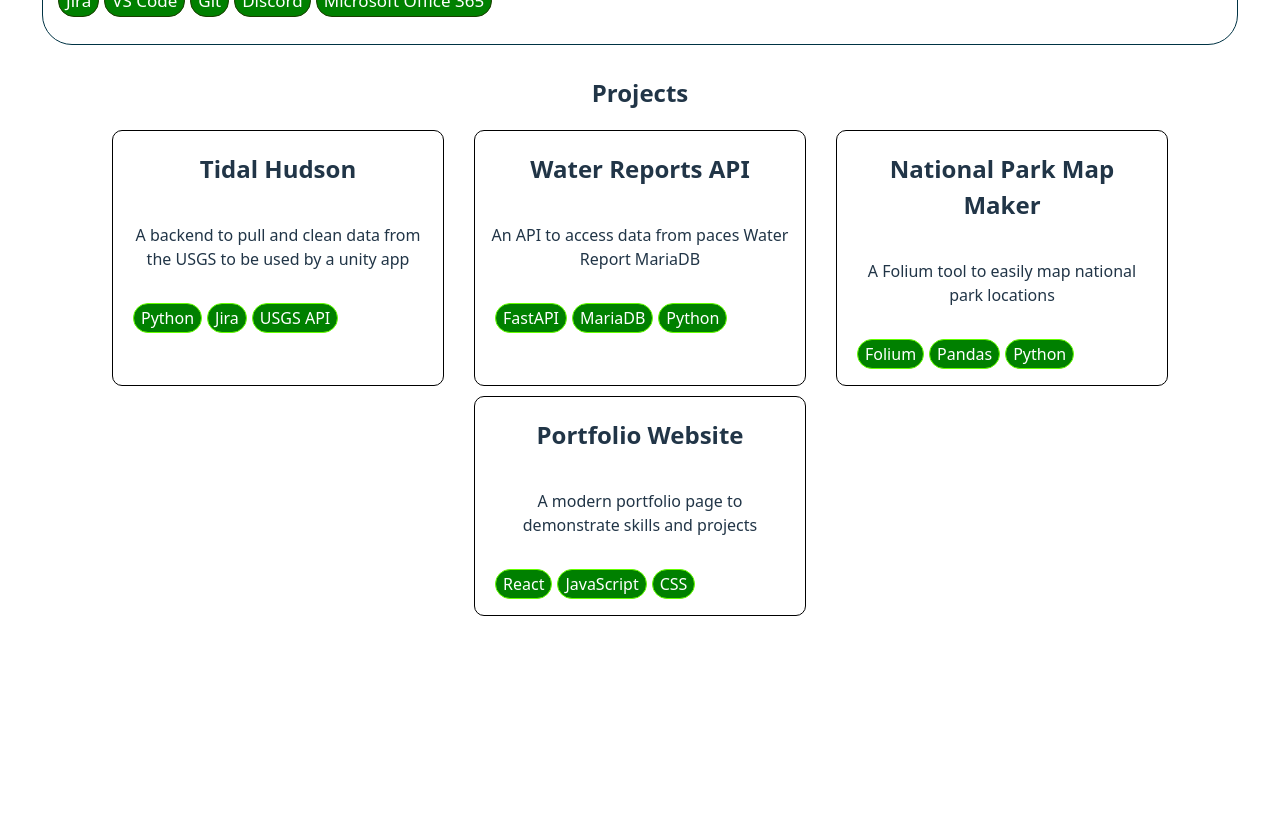
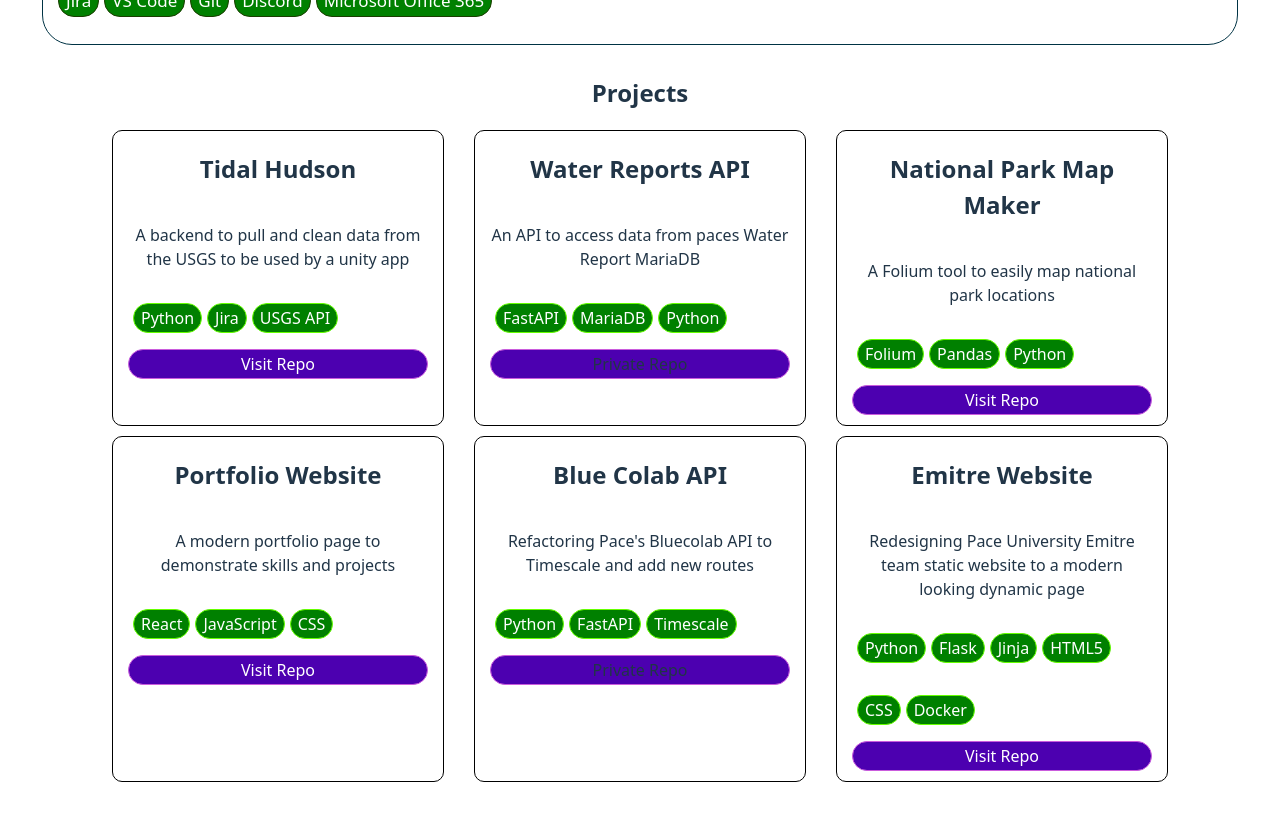
Before and after one commit to Tonypepproni/portfolio, a React (Vite) app in the folder portfolio/: page / in a window 1280 px wide. Shown: the part 1220-2034 px from the top of the page. Before the commit the page ends 1868 px from the top, so only its background shows below. Built offline with nearby package versions, Linux system fonts and the light colour scheme.

Commit message:
updated project cards

```diff
--- a/portfolio/src/App.jsx
+++ b/portfolio/src/App.jsx
@@ -38,7 +38,7 @@ function App() {
       <WebSiteSection name='Projects' id='projects'>
         <div id='projectBar'>
           {projects.map((project,index)=>(
-            <Project key={index} name={project.name} desc={project.desc} tags={project.tags}/>
+            <Project key={index} name={project.name} desc={project.desc} tags={project.tags} repoLink={project.repoLink}/>
           ))}
         </div>
       </WebSiteSection>
--- a/portfolio/src/components/Project.jsx
+++ b/portfolio/src/components/Project.jsx
@@ -1,6 +1,6 @@
 import './../styles/Project.css'
 
-function Project({name='No Name Given', desc='No Desc Given',tags=['No tag given']}){
+function Project({name='No Name Given', desc='No Desc Given',tags=['No tag given'],repoLink=null}){
     return(
         <div className='project'>
             <h2>{name}</h2>
@@ -10,6 +10,17 @@ function Project({name='No Name Given', desc='No Desc Given',tags=['No tag given
                     <p className='tag' key={index}>{tag}</p>
                 ))}
             </div>
+            {repoLink ? (
+                <a href={repoLink} target='_blank'>
+                    <div className='visit'>
+                        Visit Repo
+                    </div>
+                </a>
+            ) : (
+                 <div className='visit'>
+                        Private Repo
+                    </div>
+            )}
         </div>
     )
 }
--- a/portfolio/src/data/projects.js
+++ b/portfolio/src/data/projects.js
@@ -1,6 +1,8 @@
 export const projects = [
-    {name:'Tidal Hudson',desc:'A backend to pull and clean data from the USGS to be used by a unity app',tags:['Python','Jira','USGS API']},
-    {name:'Water Reports API',desc:'An API to access data from paces Water Report MariaDB',tags:['FastAPI','MariaDB','Python']},
-    {name:'National Park Map Maker',desc:'A Folium tool to easily map national park locations',tags:['Folium','Pandas','Python']},
-    {name:"Portfolio Website",desc:"A modern portfolio page to demonstrate skills and projects",tags:['React','JavaScript','CSS']}
+    {name:'Tidal Hudson',desc:'A backend to pull and clean data from the USGS to be used by a unity app',tags:['Python','Jira','USGS API'],repoLink:'https://github.com/Tonypepproni/Tidal-Estuary'},
+    {name:'Water Reports API',desc:'An API to access data from paces Water Report MariaDB',tags:['FastAPI','MariaDB','Python'],repoLink:null},
+    {name:'National Park Map Maker',desc:'A Folium tool to easily map national park locations',tags:['Folium','Pandas','Python'],repoLink:'https://github.com/Tonypepproni/National-Park-Visitation'},
+    {name:"Portfolio Website",desc:"A modern portfolio page to demonstrate skills and projects",tags:['React','JavaScript','CSS'],repoLink:'https://github.com/Tonypepproni/portfolio'},
+    {name:"Blue Colab API",desc:"Refactoring Pace's Bluecolab API to Timescale and add new routes",tags:['Python','FastAPI','Timescale'],repoLink:null},
+    {name:"Emitre Website",desc:'Redesigning Pace University Emitre team static website to a modern looking dynamic page',tags:['Python','Flask','Jinja','HTML5','CSS','Docker'],repoLink:'https://github.com/Tonypepproni/Cis102-emitre'}
   ]
--- a/portfolio/src/styles/Project.css
+++ b/portfolio/src/styles/Project.css
@@ -25,3 +25,11 @@
     color: #ffffff;
     background-color: #008000;
 }
+
+.visit{
+    background-color: #4c00b0;
+    border: 1px solid #ca5cdd;
+    border-radius: 20px;
+    padding: 2px;
+    margin-bottom: 10px;
+}
```
